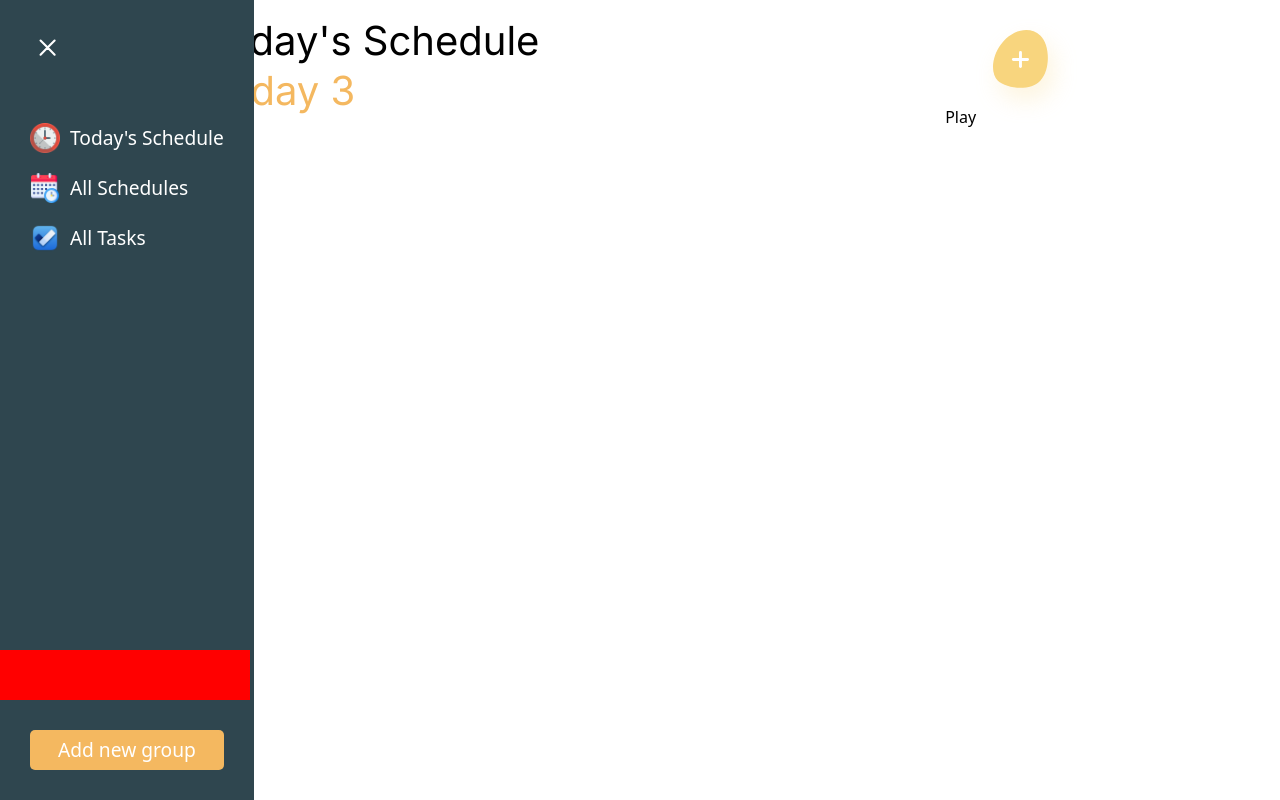
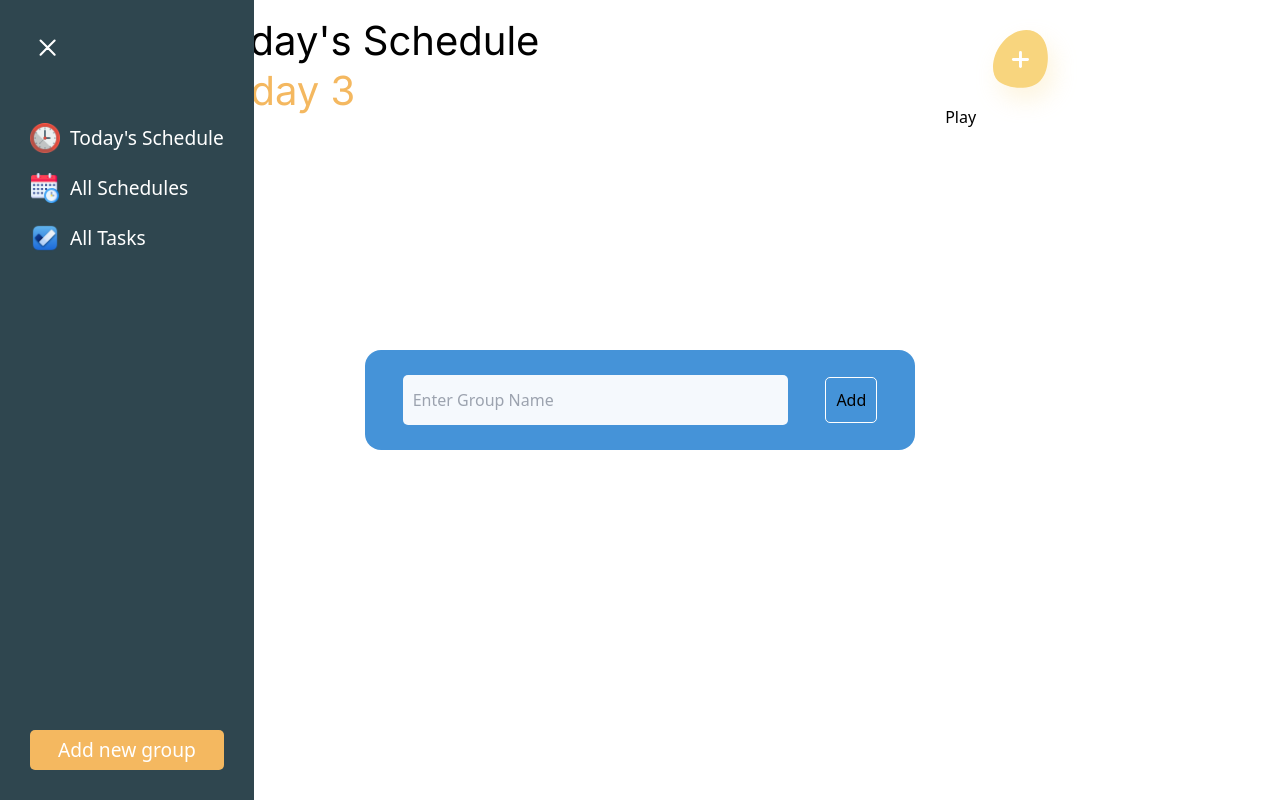
Before and after one commit to Patrix726/Task-Schedule-App-with-React, a React (Vite) app: page / in a window 1280 px wide. Both pictures are taken after a click on the button "Add new group". Built offline with nearby package versions, Linux system fonts and the light colour scheme; a web font is replaced by a local one.

Commit message:
create input box for group adding

```diff
--- a/src/App.css
+++ b/src/App.css
@@ -50,14 +50,38 @@ body {
   font-size: 1.2rem;
 }
 .group-name-input {
-  background-color: red;
+  background-color: rgba(7, 111, 203, 0.75);
   position: absolute;
-  width: 250px;
-  height: 50px;
-  bottom: 100px;
   display: flex;
-  justify-content: center;
+  justify-content: space-evenly;
+  align-items: center;
+  left: 0;
+  right: 0;
+  top: 0;
+  bottom: 0;
   margin: auto;
+  width: 550px;
+  height: 100px;
+  border-radius: 1rem;
+}
+#group-text-input {
+  padding-left: 10px;
+  height: 50%;
+  width: 70%;
+  border-radius: 5px;
+  background-color: rgba(255, 255, 255, 0.947);
+}
+#icon-input {
+  width: 20px;
+}
+.group-name-input button {
+  padding: 10px;
+  border: 1px solid white;
+  border-radius: 5px;
+}
+.group-name-input button:hover {
+  background-color: white;
+  border-color: black;
 }
 #hamburger {
   margin-bottom: 3rem;
--- a/src/Components/Nav.jsx
+++ b/src/Components/Nav.jsx
@@ -147,7 +147,19 @@ const Nav = ({ setCurrentView }) => {
           {expand ? "Add new group" : "+"}
         </button>
       </nav>
-      {addGroup && <div className="group-name-input" ref={addGroupRef}></div>}
+      {addGroup && (
+        <div className="group-name-input" ref={addGroupRef}>
+          <input
+            type="text"
+            name="title"
+            id="group-text-input"
+            required
+            placeholder="Enter Group Name"
+          />
+          {/* <input type="image" name="icon" id="icon-input" /> */}
+          <button>Add</button>
+        </div>
+      )}
     </>
   );
 };
```
